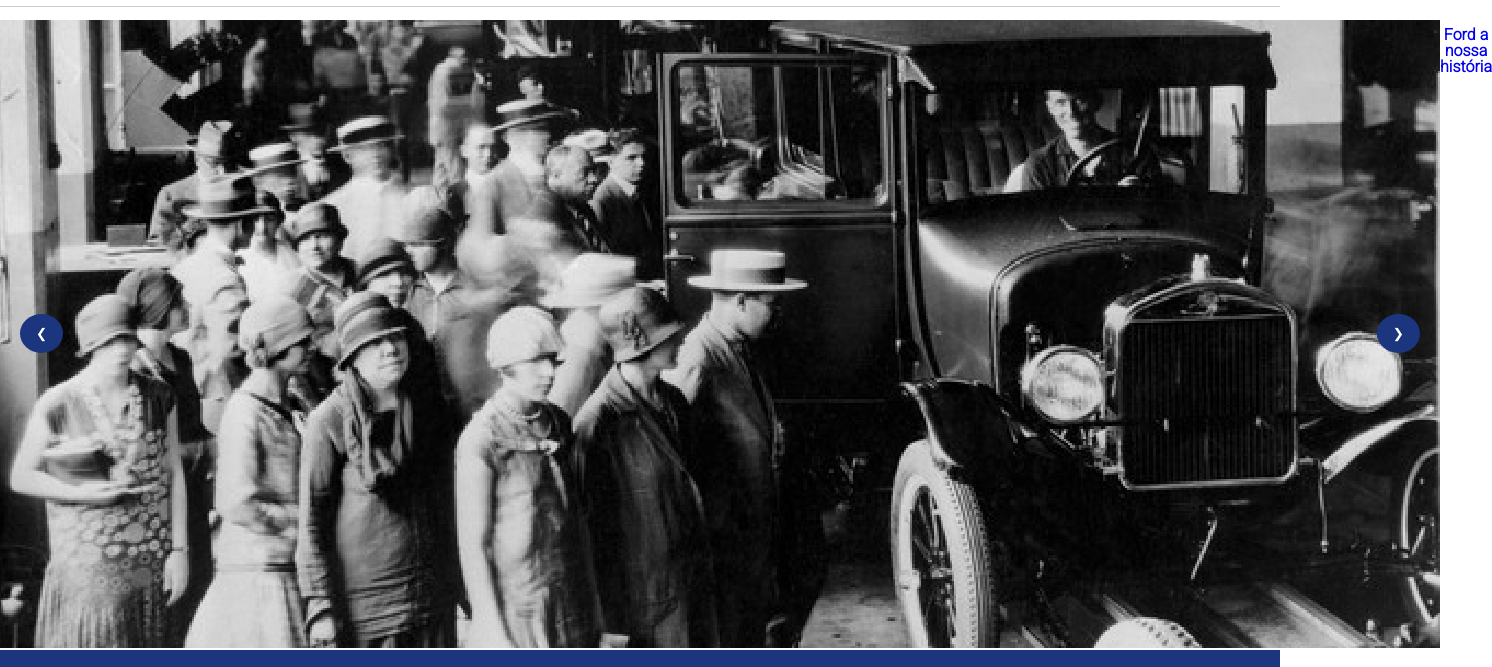
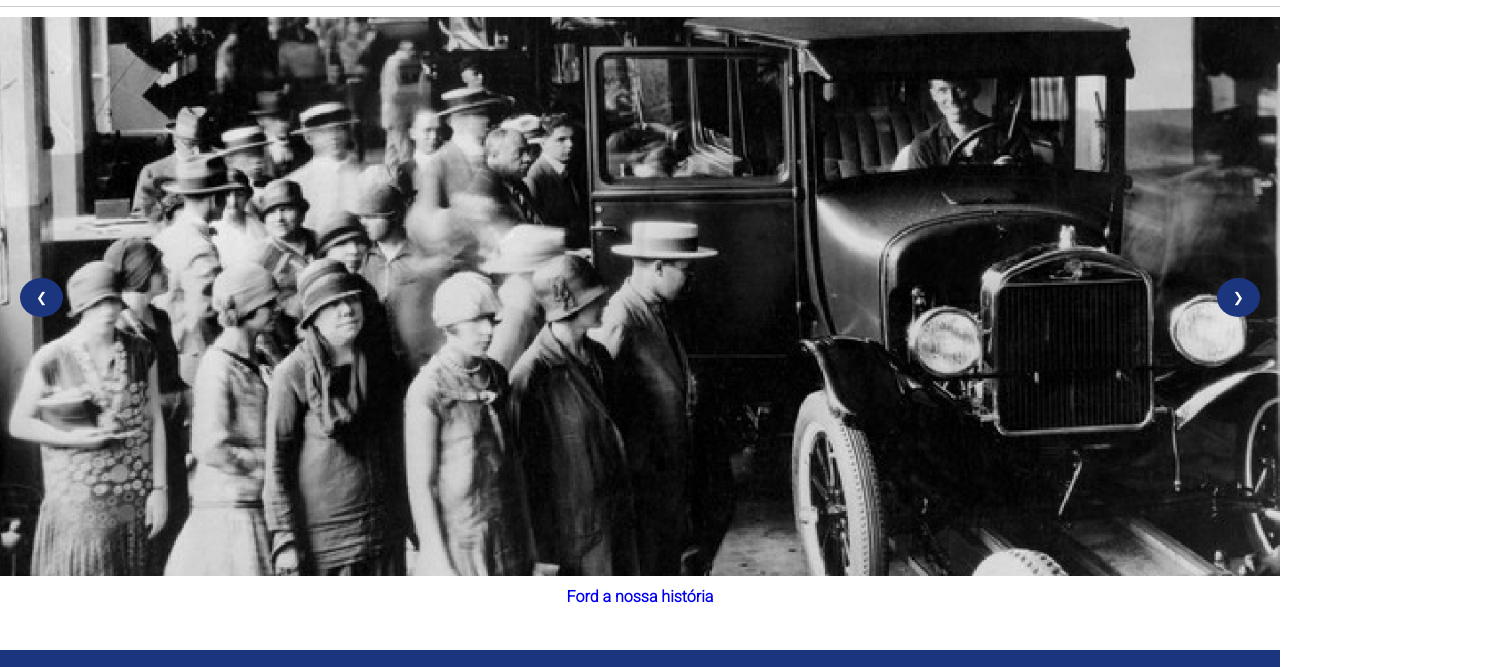
Before and after one commit to MateusClaudio-dev/WebSiteFord, a plain HTML site: page index.html in a window 1280 px wide. Shown: the part 79-746 px from the top of the page, 1492 px wide, since content can reach past the window. Drawn offline with Linux system fonts and the light colour scheme.

Commit message:
js do formulario

```diff
--- a/css/style.css
+++ b/css/style.css
@@ -87,6 +87,7 @@ nav li {
 
 main {
     display: flex;
+    flex-direction: column;
     min-height: calc(100% - 167px);
 }
 
@@ -97,8 +98,8 @@ main {
     justify-content: center;
 }
 
-.carousel img {
-    width: 50px;
+#carousel img {
+    width: 100%;
 }
 
 .btn-carousel {
--- a/js/form.js
+++ b/js/form.js
@@ -27,9 +27,10 @@ event.preventDefault();
             form.elements.namedItem("contato").value);
 
     if (data.nome !== "") {
-        alert('Obrigado sr(a) ' + data.nome + ' ' + data.sobrenome + ', os seus dados foram encaminhados com sucesso!');
+       alert('Obrigado sr(a) ' + data.nome + ' ' + data.sobrenome + ', os seus dados foram encaminhados com sucesso!');
     }
 
+    console.log(data)
     form.reset();
 
 }
```
